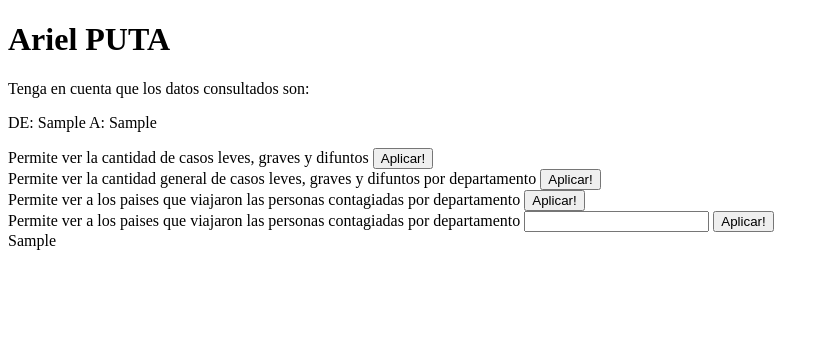
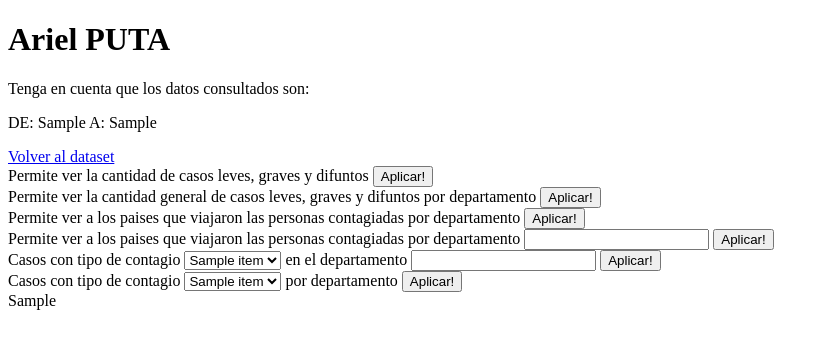
Before and after one commit to JoseDRamirezM/Ciencia-de-datos-Reto-1, a Django app: template dataset_visual/templates/dataset_visual/visualizar.html in a window 1280 px wide. Shown: the top 349 px of the page, without its empty margins (0-829 px from the left). Run offline with Django 3.2, Linux system fonts and the light colour scheme; the template is opened without the code that fills it: most values are stand-ins (such as "Sample title", 1, 10 or a date in 2020).

Commit message:
logica completa

```diff
--- a/dataset_visual/templates/dataset_visual/visualizar.html
+++ b/dataset_visual/templates/dataset_visual/visualizar.html
@@ -10,6 +10,7 @@
 {% endblock %}
 
 {% block consultas %}
+<a href= "{% url 'dataset_visual:index' %}">Volver al dataset</a>
 
 <form action="{% url 'dataset_visual:query' %}" method="post">
     {% csrf_token %}
@@ -38,7 +39,7 @@
     </div>
 </form>
 
-<form action="{% url 'dataset_visual:query_params' %}" method="post">
+<form action="{% url 'dataset_visual:query_params_1' %}" method="post">
     {% csrf_token %}
     <div class="form-group">
         Permite ver a los paises que viajaron las personas contagiadas por departamento
@@ -47,4 +48,33 @@
     </div>
 </form>
 
+<form action="{% url 'dataset_visual:query_params_2' %}" method="post">
+    {% csrf_token %}
+    <div class="form-group">
+        Casos con tipo de contagio
+        <select name="tipo_contagio">
+            {% for item in tipo_contagio %}
+                <option>{{item}}</option>
+            {% endfor %}
+        </select>
+        en el departamento
+        <input class="form-control" type="text" name="departamento" onkeyup="this.value = this.value.toUpperCase();" required >
+        <input class="btn btn-primary" type="submit" value="Aplicar!">
+    </div>
+</form>
+
+<form action="{% url 'dataset_visual:query_params_3' %}" method="post">
+    {% csrf_token %}
+    <div class="form-group">
+        Casos con tipo de contagio
+        <select name="tipo_contagio">
+            {% for item in tipo_contagio %}
+                <option>{{item}}</option>
+            {% endfor %}
+        </select>
+        por departamento
+        <input class="btn btn-primary" type="submit" value="Aplicar!">
+    </div>
+</form>
+
 {% endblock %}
--- a/dataset_visual/urls.py
+++ b/dataset_visual/urls.py
@@ -7,6 +7,7 @@ app_name = "dataset_visual"
 urlpatterns = [
     path("", views.index, name="index"),
     path("query", views.render_query, name="query"),
-    path("query_params", views.query_params, name="query_params"),
-
+    path("query_params_1", views.query_params_1, name="query_params_1"),
+    path("query_params_2", views.query_params_2, name="query_params_2"),
+    path("query_params_3", views.query_params_3, name="query_params_3"),
 ]
```
Also changed, not shown: dataset_visual/util.py (+17 -1 lines), dataset_visual/views.py (+28 -7 lines).
